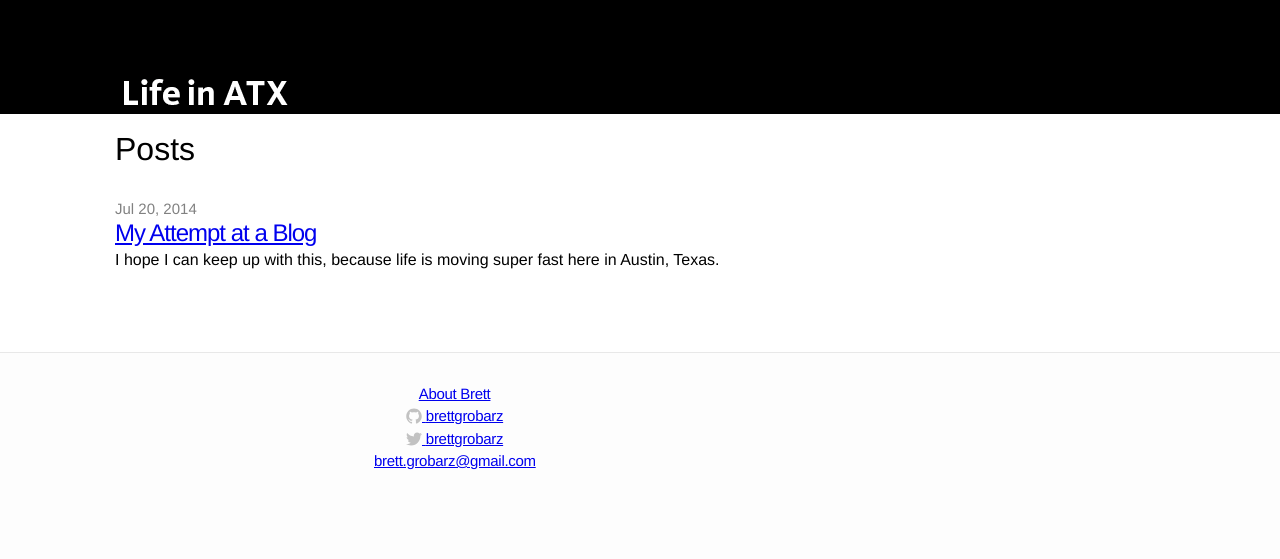
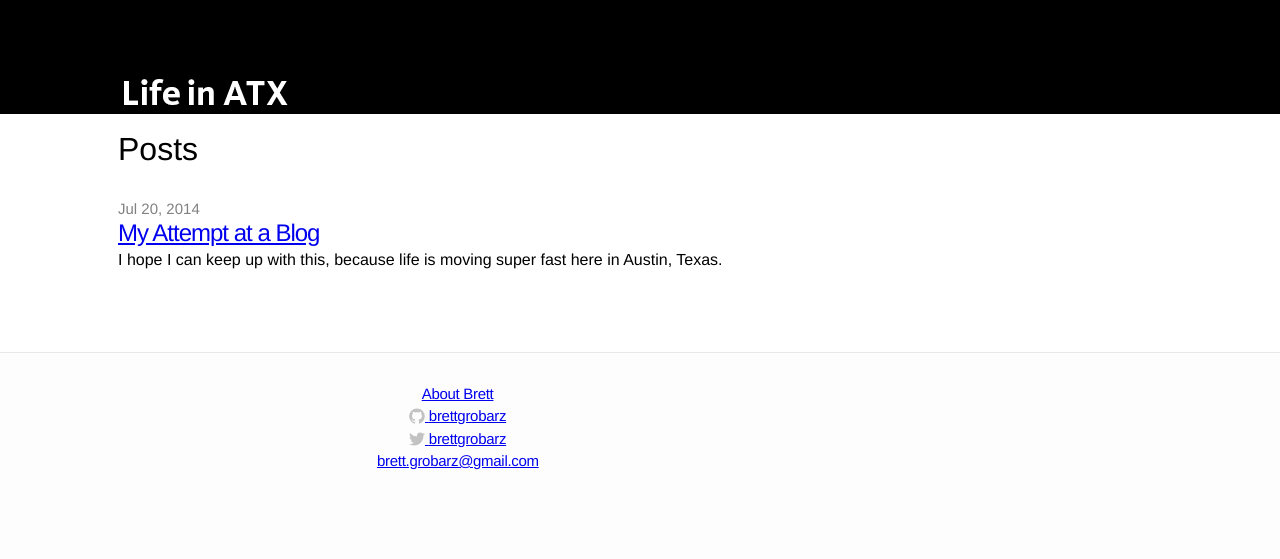
Before and after one commit to brettgrobarz/brettgrobarz.github.io, a Jekyll site: the page built from index.html, in a window 1280 px wide. Shown: the top 559 px of the page. Built offline with Jekyll 4.4.1, drawn with Linux system fonts in a browser that asks for light colours.

Commit message:
fixed alignment with logo

```diff
--- a/css/main.css
+++ b/css/main.css
@@ -53,7 +53,7 @@ a:visited { color: #205caa; }*/
 .wrap {
   max-width: 800px;
   padding: 0 30px;
-  margin: 0 85px;
+  margin: 0 88px;
   zoom: 1;
 }
 
```
